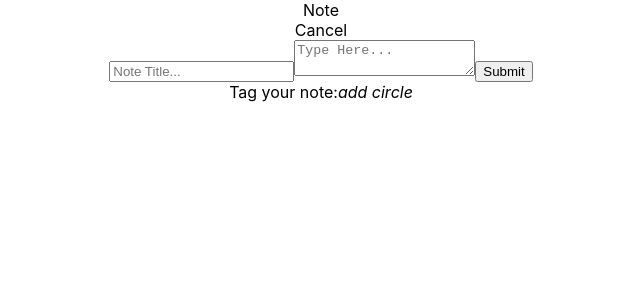
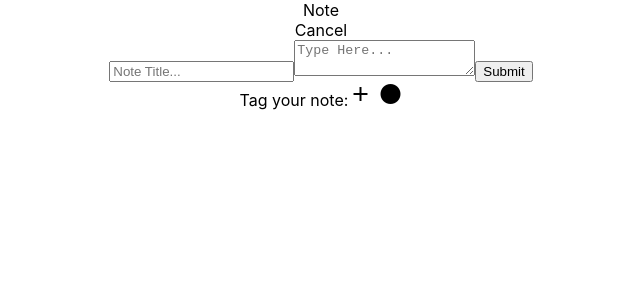
Before and after one commit to michaellu716/note-api, a React (Create React App) app: page / in a window 1280 px wide. Both pictures are taken after a click on the element "+ Note". Shown: the top 300 px of the page, without its empty margins (319-959 px from the left). Built offline with nearby package versions, Linux system fonts and the light colour scheme; no server answers.

Commit message:
finished section 28

```diff
--- a/src/App.js
+++ b/src/App.js
@@ -12,7 +12,8 @@
     this.state = {
       showNote: false,
       notes: [],
-      note: []
+      note: {},
+      newTag: false
     };
 
   }
@@ -54,8 +55,12 @@
     .catch((err) => console.log(err.response.data) );
   }
 
+  showTagForm = () => {
+    this.setState({ newTag:true });
+  }
+
     render() {
-     const { showNote, notes, note } = this.state;
+     const { showNote, notes, note, newTag } = this.state;
 
     return (
       <div className="App">
@@ -64,6 +69,8 @@
            <Note
              note={note}
              submitNote={this.submitNote}
+             showTagForm={this.showTagForm}
+             newTag={newTag}
            />
            :
            <List
--- a/src/components/Note.js
+++ b/src/components/Note.js
@@ -10,12 +10,19 @@
    this.props.submitNote(formData, this.props.note.id);
   }
   renderTagForm() {
-    return (
-      <span>
-        Tag your note:
-        <i className="tag-button material icons">add circle</i>
-      </span>
-    );
+    if (!this.props.newTag) {
+      return (
+        <span>
+          Tag your note:
+          <i
+            className="tag-button material-icons"
+            onClick={() => this.props.showTagForm()}
+          >
+              add circle
+          </i>
+        </span>
+      );
+    }
   };
   render() {
     const { note } = this.props;
```
